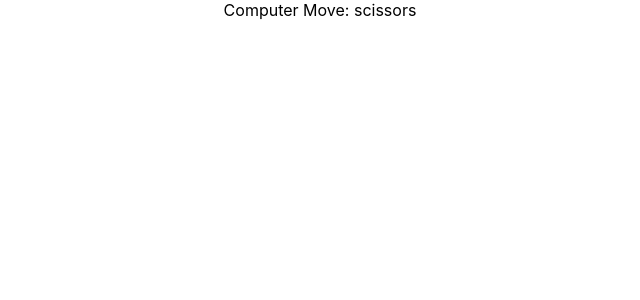
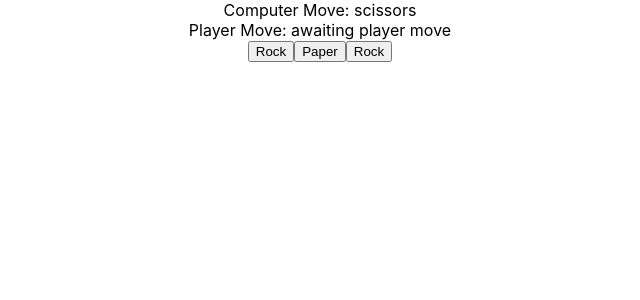
Before and after one commit to CCole/rock-paper-scissors, a React (Create React App) app: page / in a window 1280 px wide. Shown: the top 300 px of the page, without its empty margins (320-960 px from the left). Built offline with nearby package versions, Linux system fonts and the light colour scheme.

Commit message:
accept player move and display.

```diff
--- a/src/App.tsx
+++ b/src/App.tsx
@@ -9,8 +9,17 @@
   const [computerMove, setComputerMove] = useState<Move>(() =>
     getRandomMove(MOVES)
   );
+  const [playerMove, setPlayerMove] = useState<Move | null>(null);
 
-  return <div className="App">Computer Move: {computerMove}</div>;
+  return (
+    <div className="App">
+      <div>Computer Move: {computerMove}</div>
+      <div>Player Move: {playerMove ?? "awaiting player move"} </div>
+      <button onClick={() => setPlayerMove("rock")}>Rock</button>
+      <button onClick={() => setPlayerMove("paper")}>Paper</button>
+      <button onClick={() => setPlayerMove("scissors")}>Rock</button>
+    </div>
+  );
 }
 
 export default App;
```
